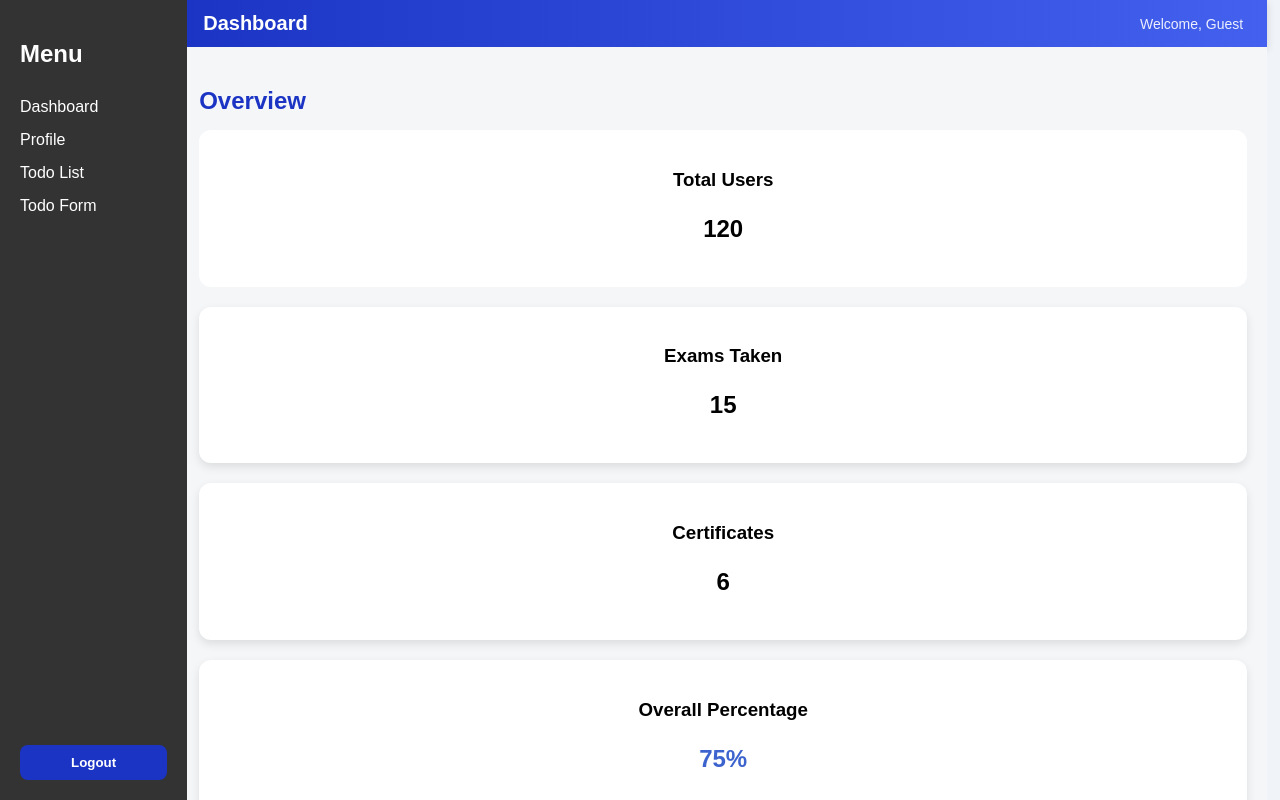
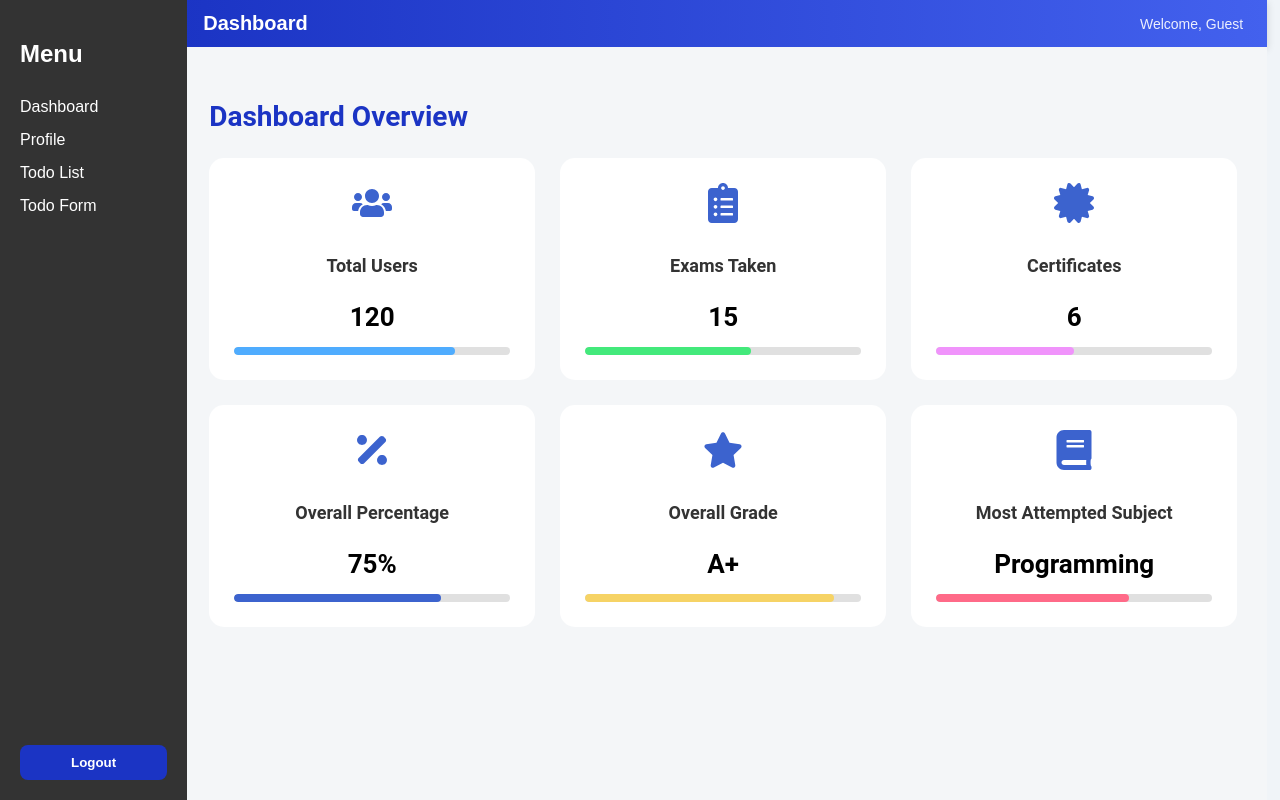
Before and after one commit to am6030920/Prasarnet-Project, a React (Create React App) app in the folder Frontend/: page /register in a window 1280 px wide. Both pictures are taken after a click on the item "Dashboard". Shown: the top 800 px of the page. Built offline with nearby package versions, Linux system fonts and the light colour scheme.

Commit message:
Resolved merge conflicts after pulling unrelated histories

```diff
--- a/Frontend/package.json
+++ b/Frontend/package.json
@@ -9,8 +9,9 @@
     "@testing-library/user-event": "^13.5.0",
     "axios": "^1.12.2",
     "dotenv": "^17.2.1",
-    "react": "^19.1.1",
-    "react-dom": "^19.1.1",
+    "react": "^19.2.0",
+    "react-dom": "^19.2.0",
+    "react-icons": "^5.5.0",
     "react-router-dom": "^7.8.1",
     "react-scripts": "5.0.1",
     "web-vitals": "^2.1.4"
--- a/Frontend/src/project/Dashboard.css
+++ b/Frontend/src/project/Dashboard.css
@@ -1,42 +1,66 @@
 .dashboard-main {
   flex: 1;
-  padding: 20px;
+  padding: 30px;
   background: #f4f6f8;
-  overflow-y: auto;
-  font-family: Arial, sans-serif;
+  min-height: 100vh;
+  font-family: "Roboto", Arial, sans-serif;
 }
 
 .dashboard-title {
-    color: rgb(27, 52, 196);
-  margin-bottom: 15px;
+  color: #1b34c4;
+  font-size: 28px;
+  margin-bottom: 25px;
+  font-weight: 700;
 }
 
 .dashboard-grid {
   display: grid;
-  gap: 20px;
+  grid-template-columns: repeat(auto-fit, minmax(250px, 1fr));
+  gap: 25px;
 }
 
 .dashboard-card {
   background: #fff;
-  padding: 20px;
-  border-radius: 12px;
+  padding: 25px;
+  border-radius: 15px;
   text-align: center;
+  transition: transform 0.3s, box-shadow 0.3s;
+  position: relative;
 }
 
-.shadow {
-  box-shadow: 0 4px 10px rgba(0, 0, 0, 0.1);
+.dashboard-card:hover {
+  transform: translateY(-7px);
+  box-shadow: 0 15px 25px rgba(0, 0, 0, 0.2);
+}
+
+.card-icon {
+  font-size: 40px;
+  color: #3c63ce;
+  margin-bottom: 10px;
+}
+
+.dashboard-card h3 {
+  font-size: 18px;
+  color: #333;
+  margin-bottom: 10px;
 }
 
 .dashboard-value {
-  font-size: 24px;
-  font-weight: bold;
+  font-size: 26px;
+  font-weight: 700;
+  margin-bottom: 15px;
 }
 
-.dashboard-value.highlight {
-  color: #3c63ceff;
+.progress-bar {
+  height: 8px;
+  background: #e0e0e0;
+  border-radius: 4px;
+  overflow: hidden;
 }
 
-.dashboard-subject {
-  font-size: 20px;
-  font-weight: bold;
+.progress-fill {
+  height: 100%;
+  width: 0%;
+  border-radius: 4px;
+  transition: width 1s ease-in-out;
 }
--- a/Frontend/src/project/DsahBoard.jsx
+++ b/Frontend/src/project/DsahBoard.jsx
@@ -1,40 +1,34 @@
 import React from 'react'
-import "./Dashboard.css"
+import { FaUsers, FaClipboardList, FaCertificate, FaPercentage, FaStar, FaBook } from "react-icons/fa";
+import "./Dashboard.css";
 
 const DsahBoard = () => {
-   return (
+const stats = [
+    { title: "Total Users", value: 120, icon: <FaUsers className="card-icon" />, progress: 80, color: "#4facfe" },
+    { title: "Exams Taken", value: 15, icon: <FaClipboardList className="card-icon" />, progress: 60, color: "#43e97b" },
+    { title: "Certificates", value: 6, icon: <FaCertificate className="card-icon" />, progress: 50, color: "#f093fb" },
+    { title: "Overall Percentage", value: "75%", icon: <FaPercentage className="card-icon" />, progress: 75, color: "#3c63ce" },
+    { title: "Overall Grade", value: "A+", icon: <FaStar className="card-icon" />, progress: 90, color: "#f6d365" },
+    { title: "Most Attempted Subject", value: "Programming", icon: <FaBook className="card-icon" />, progress: 70, color: "#ff6a88" },
+  ];
+
+  return (
     <div className="dashboard-main">
-      <h2 className="dashboard-title">Overview</h2>
+      <h2 className="dashboard-title">Dashboard Overview</h2>
       <div className="dashboard-grid">
-        <div className="dashboard-card">
-          <h3>Total Users</h3>
-          <p className="dashboard-value">120</p>
-        </div>
-
-        <div className="dashboard-card shadow">
-          <h3>Exams Taken</h3>
-          <p className="dashboard-value">15</p>
-        </div>
-
-        <div className="dashboard-card shadow">
-          <h3>Certificates</h3>
-          <p className="dashboard-value">6</p>
-        </div>
-
-        <div className="dashboard-card shadow">
-          <h3>Overall Percentage</h3>
-          <p className="dashboard-value highlight">75%</p>
-        </div>
-
-        <div className="dashboard-card shadow">
-          <h3>Overall Grade</h3>
-          <p className="dashboard-value highlight">A+</p>
-        </div>
-
-        <div className="dashboard-card shadow">
-          <h3>Most Attempted Subject</h3>
-          <p className="dashboard-subject">Programming</p>
-        </div>
+        {stats.map((stat, index) => (
+          <div key={index} className="dashboard-card">
+            {stat.icon}
+            <h3>{stat.title}</h3>
+            <p className="dashboard-value">{stat.value}</p>
+            <div className="progress-bar">
+              <div
+                className="progress-fill"
+                style={{ width: `${stat.progress}%`, backgroundColor: stat.color }}
+              ></div>
+            </div>
+          </div>
+        ))}
       </div>
     </div>
   );
--- a/Frontend/src/project/auth/Login.jsx
+++ b/Frontend/src/project/auth/Login.jsx
@@ -5,7 +5,7 @@ import { Link } from 'react-router-dom';
 const Login = () => {
   const navigation = useNavigate();
   useEffect(()=>{
-  alert("welcome to my page")
+  alert("welcome❤️")
 },[])
 const handelLogin= () =>{
   navigation("/dashboard")
```
Also changed, not shown: Frontend/src/project/auth/Register.jsx (+119 -52 lines), 1 other file (tests, documents, lock files or other folders).
